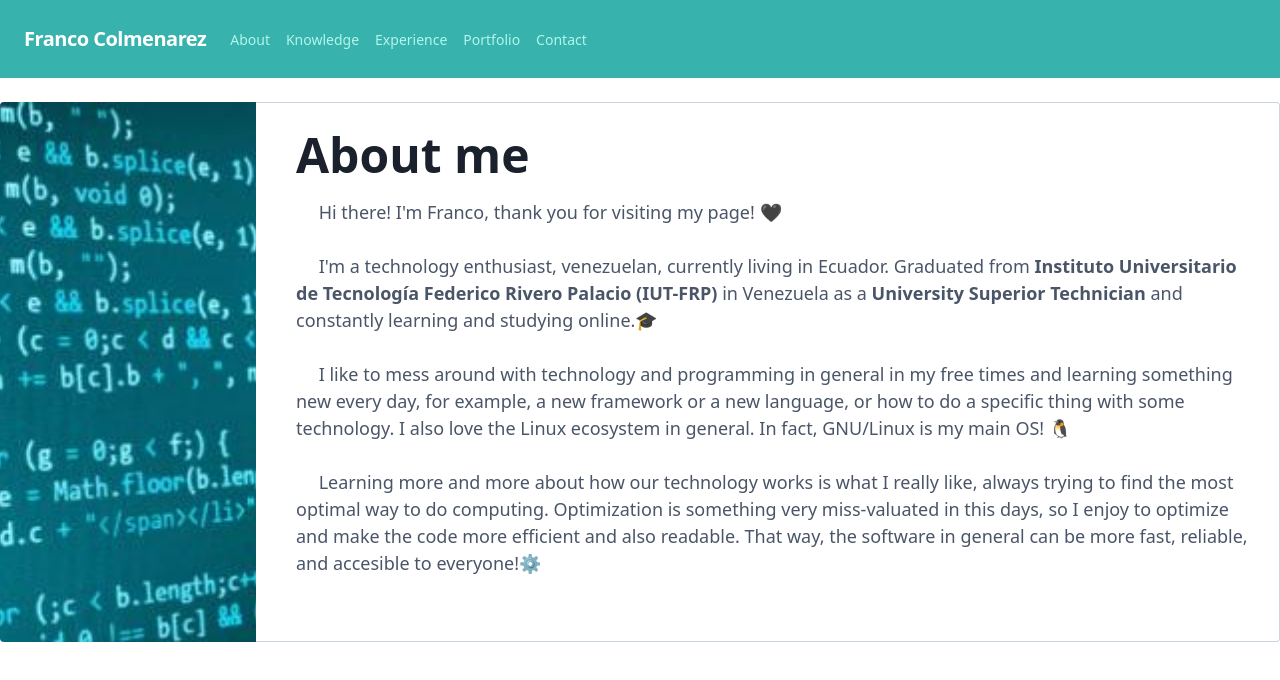
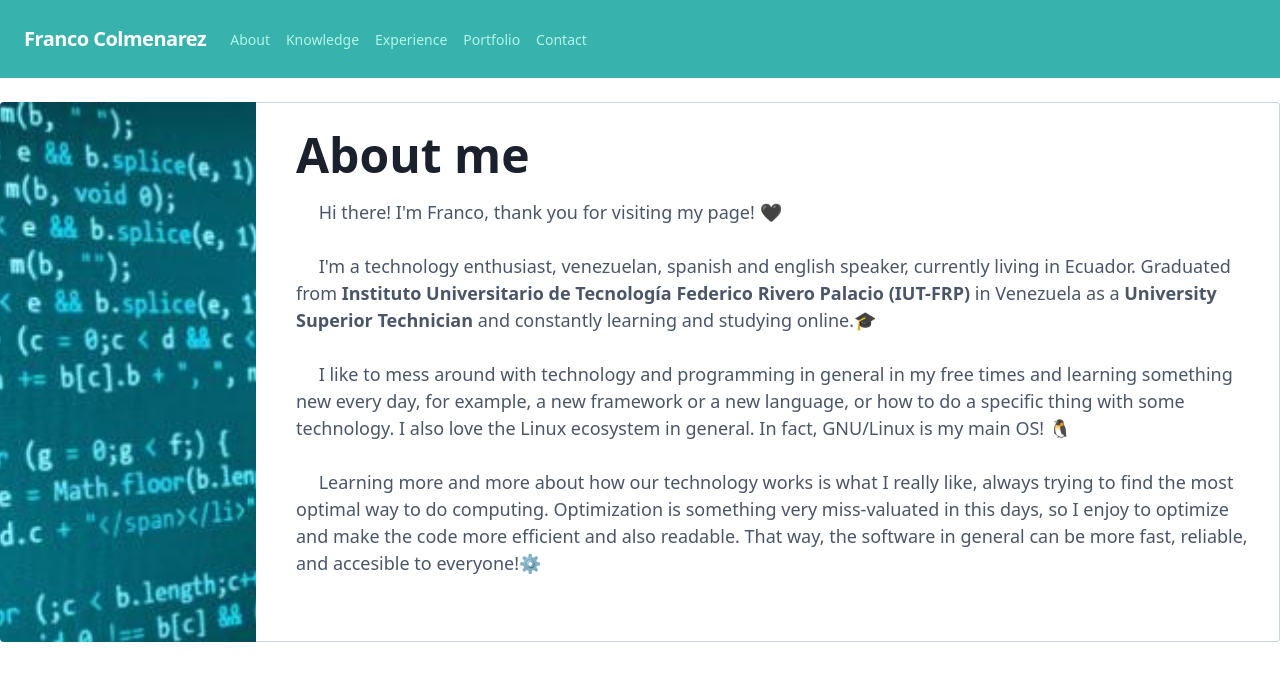
Before and after one commit to FranLMSP/new-portfolio, a Vue app: page /about in a window 1280 px wide. Shown: the top 680 px of the page. Built offline with nearby package versions, Linux system fonts and the light colour scheme.

Commit message:
Adding languages I speak in the about page

```diff
--- a/src/views/About.vue
+++ b/src/views/About.vue
@@ -13,7 +13,7 @@
         <p class="text-gray-700 text-lg text-base mb-4">
           &emsp; Hi there! I'm Franco, thank you for visiting my page! 🖤 <br>
           <br>
-          &emsp; I'm a technology enthusiast, venezuelan, currently living in Ecuador.
+          &emsp; I'm a technology enthusiast, venezuelan, spanish and english speaker, currently living in Ecuador.
           Graduated from <strong>Instituto Universitario de Tecnología Federico Rivero Palacio (IUT-FRP)</strong>
           in Venezuela as a <strong>University Superior Technician</strong> and constantly learning and
           studying online.🎓<br>
```
